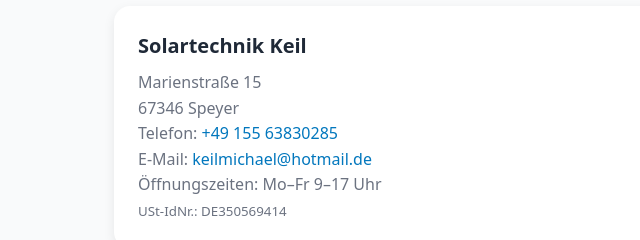
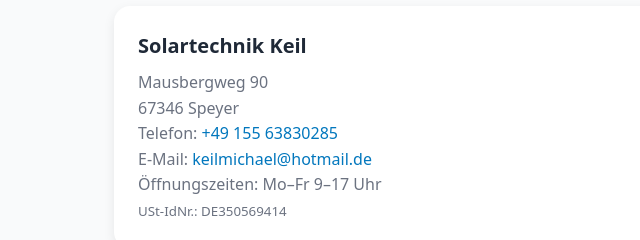
Before and after one commit to SolartechnikKeil/Solartechnik-Keil-Website, a plain HTML site: page index.html in a window 1280 px wide. Shown: the part 1876-2116 px from the top of the page, 0-640 px from the left. Drawn offline with Linux system fonts and the light colour scheme.

Commit message:
Update index.html

```diff
--- a/index.html
+++ b/index.html
@@ -308,7 +308,7 @@
     <h2>Kontakt aufnehmen</h2>
     <div class="card">
       <h3>Solartechnik Keil</h3>
-      <p>Marienstraße 15<br>67346 Speyer</p>
+      <p>Mausbergweg 90<br>67346 Speyer</p>
       <p>Telefon: <a href="tel:+4915563830285">+49 155 63830285</a><br>
         E-Mail: <a href="mailto:keilmichael@hotmail.de">keilmichael@hotmail.de</a></p>
       <p>Öffnungszeiten: Mo–Fr 9–17 Uhr</p>
```
